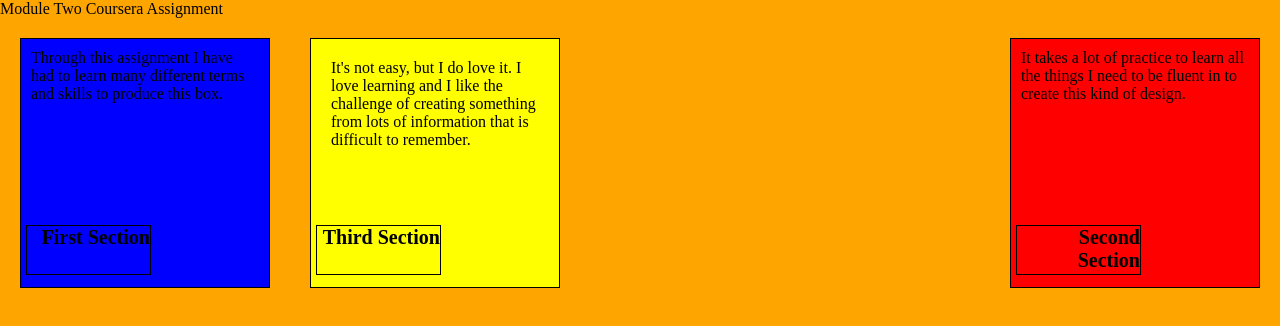
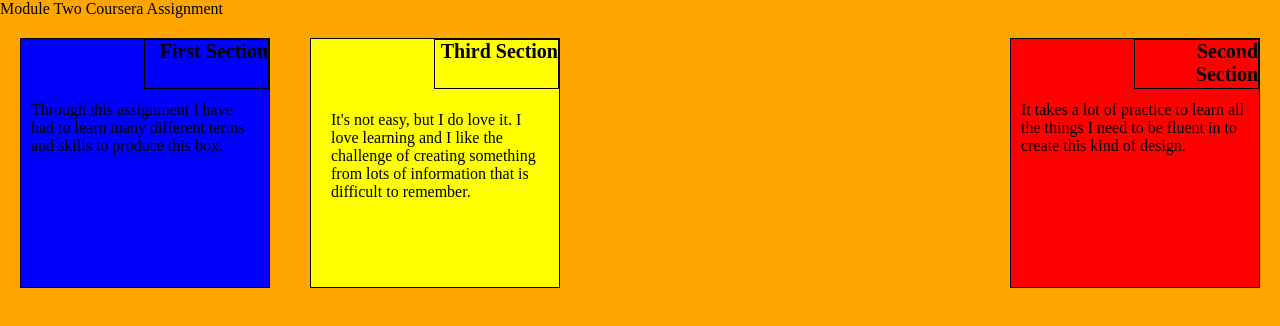
Before and after one commit to AspirationalWriter/Module-2-Assignment, a plain HTML site: page index.html in a window 1280 px wide. Drawn offline with Linux system fonts and the light colour scheme.

Commit message:
I hope this isn't too late

```diff
--- a/index.html
+++ b/index.html
@@ -18,15 +18,21 @@
 <body>
 
 <div id="box1"> <h1>First Section</h1>
-<p1>Through this assignment I have had to learn many different terms and skills to produce this box. </p1> </div>
+<br>
+<br>
+<p>Through this assignment I have had to learn many different terms and skills to produce this box. </p> </div>
 
 
 <div id="box2"> <h1>Second Section</h1>
-<p2> It takes a lot of practice to learn all the things I need to be fluent in to create this kind of design. </p2> </div>
+<br>
+<br>
+<p> It takes a lot of practice to learn all the things I need to be fluent in to create this kind of design. </p> </div>
 
 
 <div id="box3"> <h1>Third Section</h1>
-<p3> It's not easy, but I do love it. I love learning and I like the challenge of creating something from lots of information that is difficult to remember. </p3> </div>
+<br>
+<br>
+<p> It's not easy, but I do love it. I love learning and I like the challenge of creating something from lots of information that is difficult to remember. </p> </div>
 
 
 
--- a/style.css
+++ b/style.css
@@ -15,12 +15,10 @@ border: 1px solid black;
 margin: 0;
 padding: 0;
 position: absolute;
-left: 2%;
-bottom: 5%;
+right: 0%;
+top: 0%;
 float: right;
 clear: left;}
-
-
 
 
 
@@ -43,7 +41,7 @@ clear: left;}
   	width: 250px;
   	height: 250px;
   	float: right;
-  	position: sticky}
+    position: sticky}
 
   #box3 {background-color: yellow;
   	padding: 20px;
```
